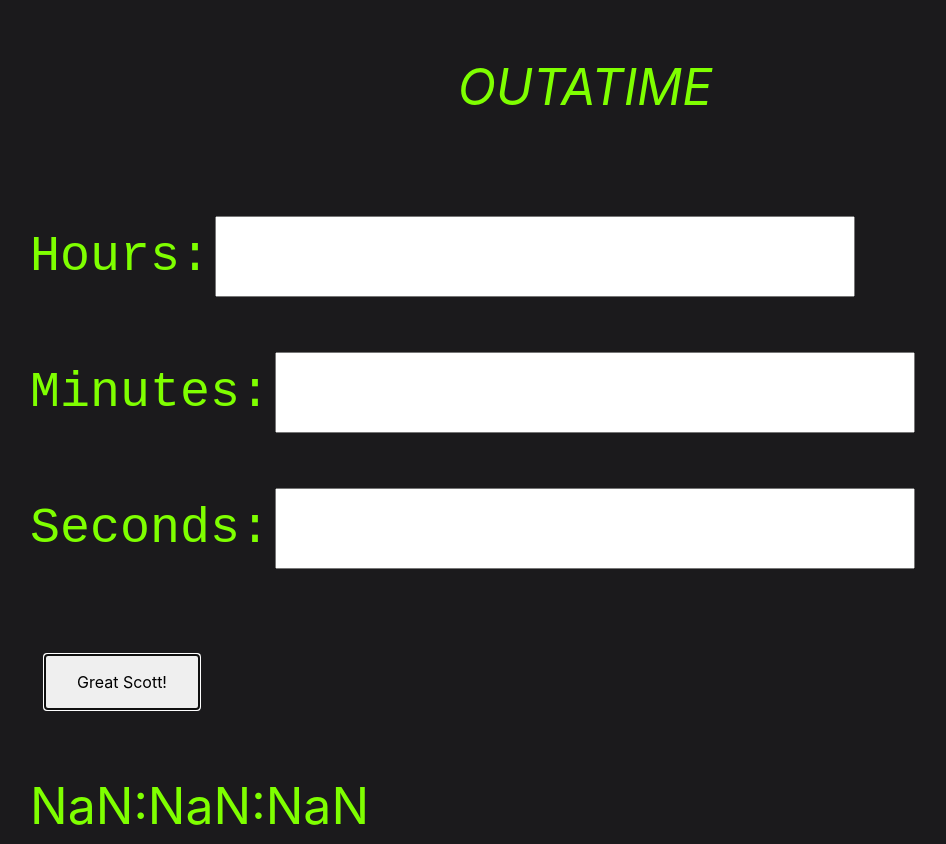
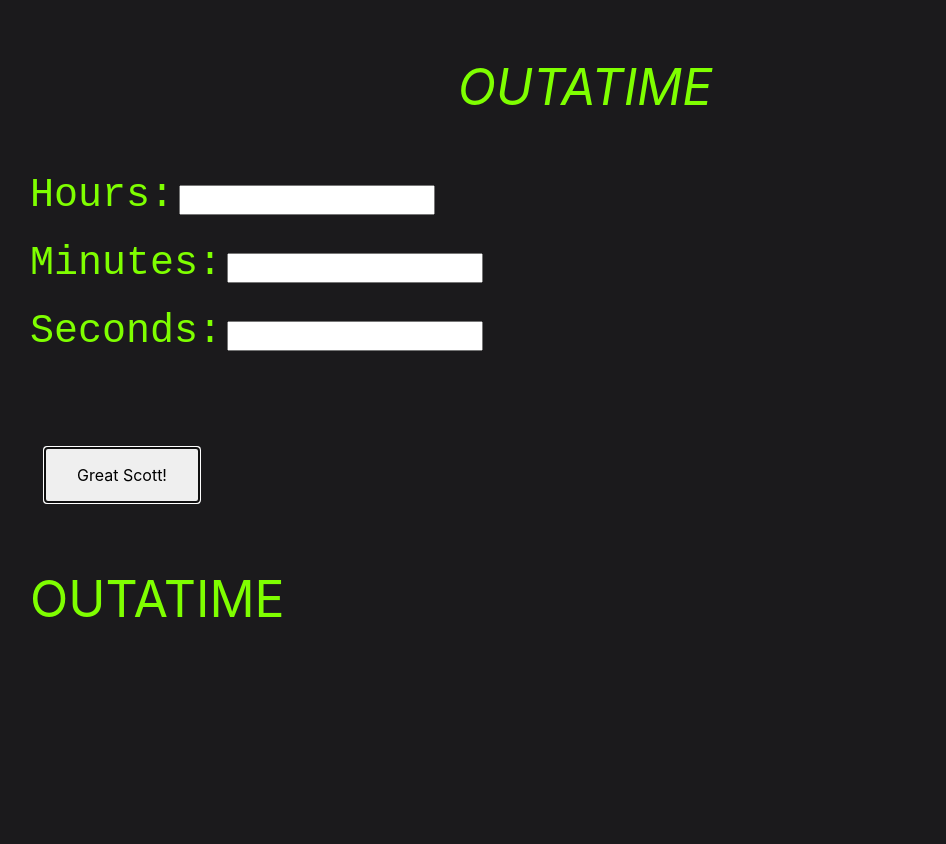
Before and after one commit to Jdavies00/Count_down, a plain HTML site: page index.html in a window 1280 px wide. Both pictures are taken after a click on the button "Great Scott!". Shown: the whole page, without its empty margins (55-1001 px from the left). After the commit the page ends 800 px from the top, so only its background shows below. Drawn offline with nearby package versions, Linux system fonts and the light colour scheme.

Commit message:
NaN fixed

```diff
--- a/css/style.css
+++ b/css/style.css
@@ -10,12 +10,13 @@
 
 body {background-color: rgba(2, 0, 3, 0.897)
 }
-
-#hours, #minutes, #seconds {
-    align-content: center;
-    margin-top: 50px;
+#input{
+    text-align: center;
+}
+#hours_label, #minutes_label, #seconds_label {
+    margin-top: 50spx;
     color: chartreuse;
-    font-size: 50px;
+    font-size: 40px;
     font-family: 'Courier New', Courier, monospace;
 }
 
--- a/index.html
+++ b/index.html
@@ -17,11 +17,11 @@
       <p>
         <div class="container" id ="timer">
             <form id= "Input">
-                <label id ="hours">Hours:</label>
+                <label id ="hours_label">Hours:</label>
                     <input type="text" min="0" id="hours" name="hours" required minlength="1"><br>
-                <label id ="minutes">Minutes:</label>
+                <label id ="minutes_label">Minutes:</label>
                     <input type="text" min="0" id="minutes" name="minutes" required minlength="1"><br>
-                <lable id="seconds">Seconds:</lable>
+                <lable id="seconds_label">Seconds:</lable>
                     <input type="text" min="0" id ="seconds" name="seconds" required minlength="1">
             </form>
             <div class="container">
--- a/js/index.js
+++ b/js/index.js
@@ -6,9 +6,9 @@
 greatScott.addEventListener("click",function(){
 
 
-var tHours= document.getElementById("hours");
-var tMinutes= document.getElementById("minutes");
-var tSeconds= document.getElementById("seconds");
+var tHours= document.getElementById("hours").value;
+var tMinutes= document.getElementById("minutes").value;
+var tSeconds= document.getElementById("seconds").value;
 
 var TotalCurrentTime = new Date().getTime();
 TotalCurrentTime = TotalCurrentTime + (1000 * tSeconds) +(1000 * 60 * tMinutes)+ (1000 * 60 * 60 * tHours);
```
